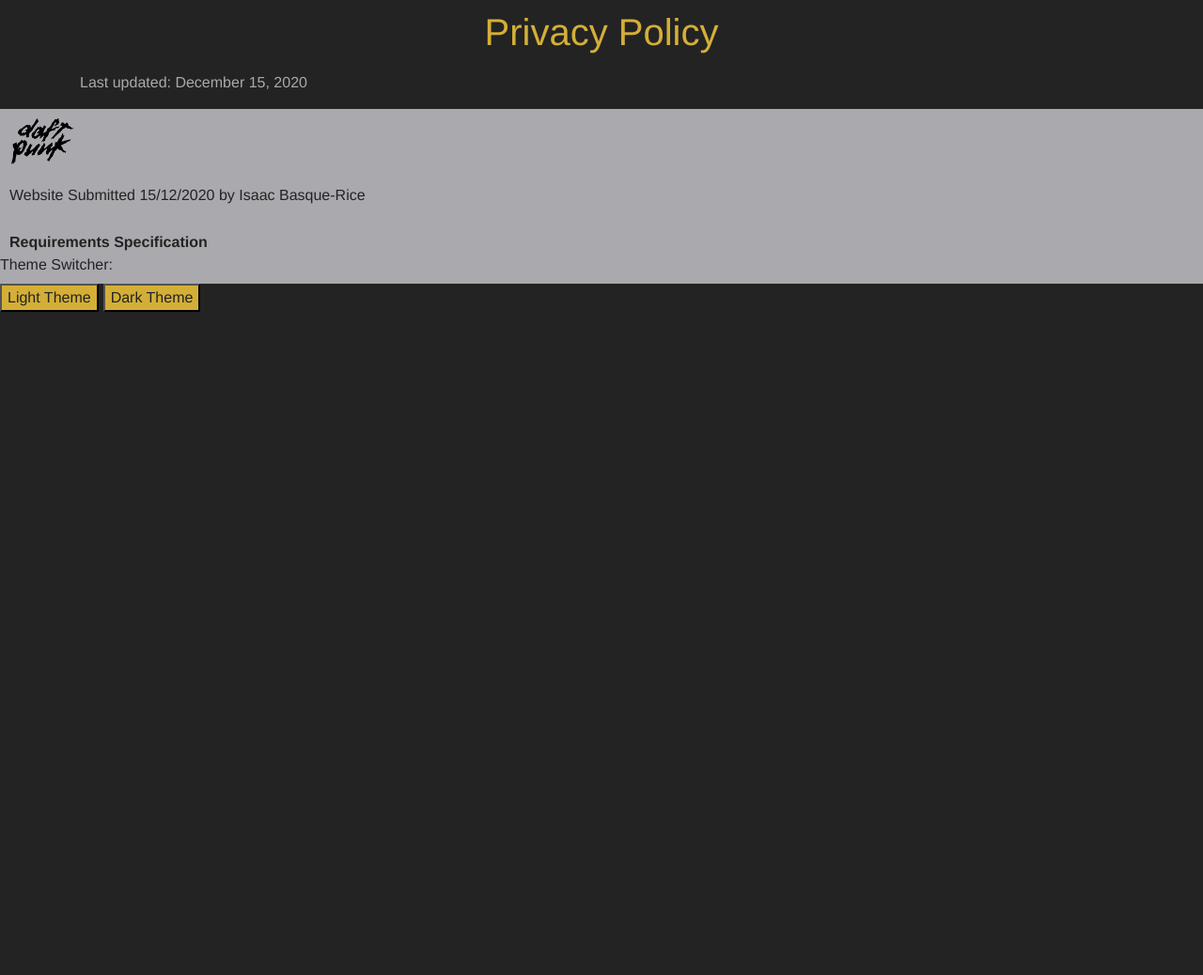
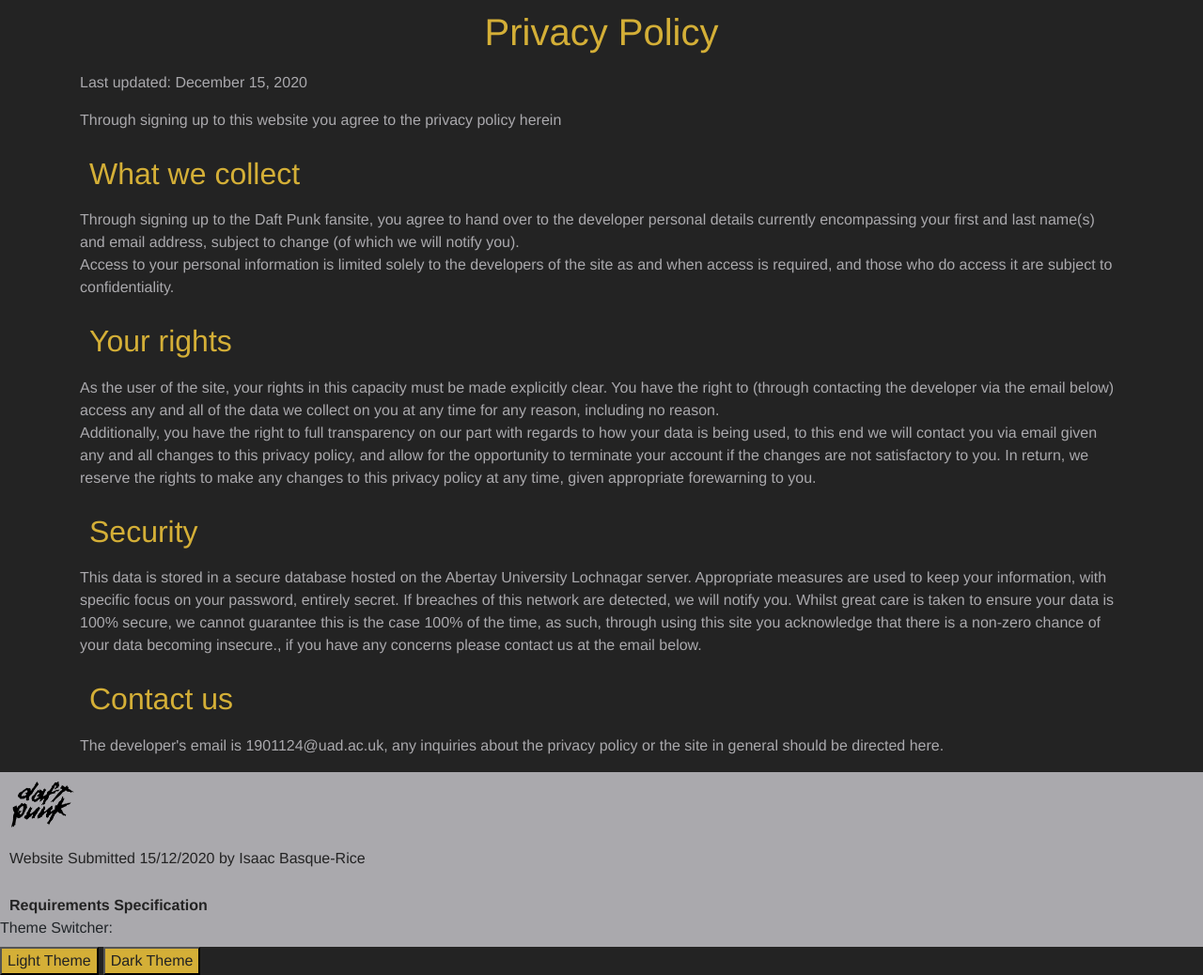
Before and after one commit to IBRice101/CMP204Coursework2, a PHP site: page /PrivacyPolicy.php in a window 1280 px wide. Shown: the part 110-1148 px from the top of the page at 94% size. Before the commit the page ends 442 px from the top, so only its background shows below. Run offline with PHP 8.4, Linux system fonts and the light colour scheme; the visitor is signed in with stand-in values (Sample User, id 1).

Commit message:
wrote a privacy policy

```diff
--- a/PrivacyPolicy.php
+++ b/PrivacyPolicy.php
@@ -31,11 +31,38 @@
 		<div class="container">
 			<h1>Privacy Policy</h1>
 			<p>Last updated: December 15, 2020</p>
-
+			<p>Through signing up to this website you agree to the privacy policy herein</p>
+			<h2>What we collect</h2>
+			<p>Through signing up to the Daft Punk fansite, you agree to hand over to the developer personal details
+				currently encompassing your first and last name(s) and email address, subject to change (of which we
+				will notify you).
+				<br/>
+				Access to your personal information is limited solely to the developers of the site as
+				and when access is required, and those who do access it are subject to confidentiality.</p>
+			<h2>Your rights</h2>
+			<p>As the user of the site, your rights in this capacity must be made explicitly clear. You have the right
+				to (through contacting the developer via the email below) access any and all of the data we collect on
+				you at any time for any reason, including no reason.
+				<br/>
+				Additionally, you have the right to full transparency on our part with regards to how your data is being
+				used, to this end we will contact you via email given any and all changes to this privacy policy, and
+				allow for the opportunity to terminate your account if the changes are not satisfactory to you. In
+				return, we reserve the rights to make any changes to this privacy policy at any time, given appropriate
+				forewarning to you.
+			</p>
+			<h2>Security</h2>
+			<p>This data is stored in a secure database hosted on the Abertay University Lochnagar
+				server. Appropriate measures are used to keep your information, with specific focus on your password,
+				entirely secret. If breaches of this network are detected, we will notify you. Whilst great care is
+				taken to ensure your data is 100% secure, we cannot guarantee this is the case 100% of the time, as
+				such, through using this site you acknowledge that there is a non-zero chance of your data becoming
+				insecure., if you have any concerns please contact us at the email below.</p>
+			<h2>Contact us</h2>
+			<p>The developer's email is 1901124@uad.ac.uk, any inquiries about the privacy policy or the site in general
+				should be directed here.</p>
 		</div>
 
 		<?php include('master/footer.php')?>
 
-
 	</body>
 </html>
--- a/SignUp.php
+++ b/SignUp.php
@@ -59,6 +59,7 @@
             <p>Already have an account?</p>
             <a href="LogIn.php">Log In</a>
             <br/>
+			<a href="PrivacyPolicy.php">Our Privacy Policy</a>
 			<br/>
         </div>
 
```
